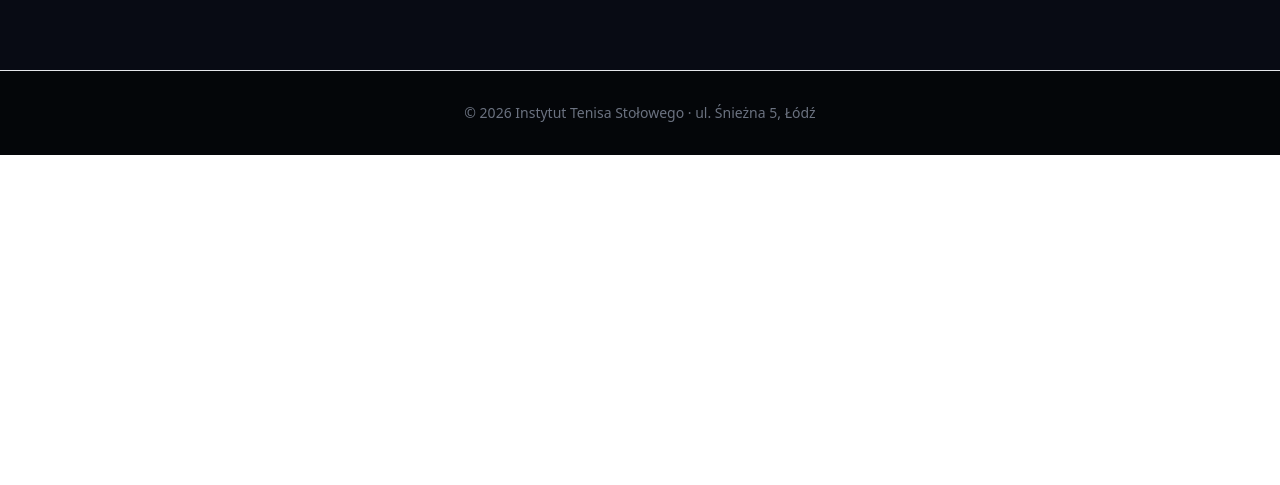
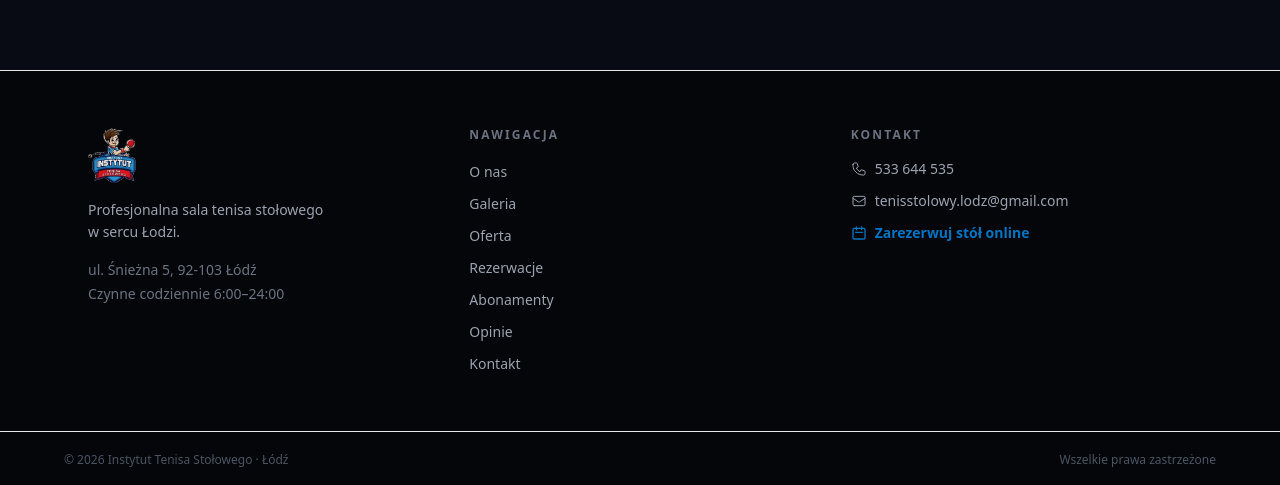
Before and after one commit to LudzCPP/stronka-its, a React (Vite) app: page / in a window 1280 px wide. Shown: the part 7224-7709 px from the top of the page. Before the commit the page ends 7379 px from the top, so only its background shows below. Built offline with nearby package versions, Linux system fonts and the light colour scheme.

Commit message:
UI: dodano komponent Footer z logo, nawigacja, kontakt

```diff
--- a/src/App.jsx
+++ b/src/App.jsx
@@ -7,6 +7,7 @@ import Rezerwacje from './components/Rezerwacje'
 import Abonament from './components/Abonament'
 import Testimonials from './components/Testimonials'
 import Contact from './components/Contact'
+import Footer from './components/Footer'
 
 export default function App() {
   return (
@@ -20,9 +21,7 @@ export default function App() {
       <Abonament />
       <Testimonials />
       <Contact />
-      <footer className="py-8 bg-[#040609] border-t border-white/8 text-center text-sm text-gray-500">
-        <p>© {new Date().getFullYear()} Instytut Tenisa Stołowego · ul. Śnieżna 5, Łódź</p>
-      </footer>
+      <Footer />
     </main>
   )
 }
--- /dev/null
+++ b/src/components/Footer.jsx
@@ -0,0 +1,112 @@
+import logo from '../assets/its_logo-removebg-preview.png'
+
+const NAV_LINKS = [
+  { label: 'O nas',       href: '#about' },
+  { label: 'Galeria',     href: '#gallery' },
+  { label: 'Oferta',      href: '#services' },
+  { label: 'Rezerwacje',  href: '#rezerwacje' },
+  { label: 'Abonamenty',  href: '#abonamenty' },
+  { label: 'Opinie',      href: '#testimonials' },
+  { label: 'Kontakt',     href: '#contact' },
+]
+
+export default function Footer() {
+  return (
+    <footer className="bg-[#040609] border-t border-white/8">
+      <div className="max-w-6xl mx-auto px-6 py-14 grid sm:grid-cols-2 lg:grid-cols-3 gap-10">
+
+        {/* Logo + adres */}
+        <div>
+          <img src={logo} alt="Instytut Tenisa Stołowego" className="h-14 w-auto mb-4 opacity-90" />
+          <p className="text-gray-400 text-sm leading-relaxed">
+            Profesjonalna sala tenisa stołowego<br />w sercu Łodzi.
+          </p>
+          <div className="mt-4 space-y-1 text-sm text-gray-500">
+            <p>ul. Śnieżna 5, 92-103 Łódź</p>
+            <p>Czynne codziennie 6:00–24:00</p>
+          </div>
+        </div>
+
+        {/* Nawigacja */}
+        <div>
+          <p className="text-xs font-bold tracking-[0.18em] uppercase text-gray-500 mb-4">Nawigacja</p>
+          <ul className="space-y-2">
+            {NAV_LINKS.map(link => (
+              <li key={link.href}>
+                <a
+                  href={link.href}
+                  className="text-gray-400 hover:text-white text-sm transition-colors"
+                >
+                  {link.label}
+                </a>
+              </li>
+            ))}
+          </ul>
+        </div>
+
+        {/* Kontakt */}
+        <div>
+          <p className="text-xs font-bold tracking-[0.18em] uppercase text-gray-500 mb-4">Kontakt</p>
+          <ul className="space-y-3">
+            <li>
+              <a href="tel:+48533644535" className="flex items-center gap-2 text-gray-400 hover:text-white text-sm transition-colors group">
+                <PhoneIcon />
+                533 644 535
+              </a>
+            </li>
+            <li>
+              <a href="mailto:tenisstolowy.lodz@gmail.com" className="flex items-center gap-2 text-gray-400 hover:text-white text-sm transition-colors group">
+                <EmailIcon />
+                tenisstolowy.lodz@gmail.com
+              </a>
+            </li>
+            <li>
+              <a
+                href="https://its.nakiedy.pl"
+                target="_blank"
+                rel="noopener noreferrer"
+                className="flex items-center gap-2 text-[#0075C4] hover:text-blue-400 text-sm font-semibold transition-colors"
+              >
+                <CalendarIcon />
+                Zarezerwuj stół online
+              </a>
+            </li>
+          </ul>
+        </div>
+
+      </div>
+
+      {/* Pasek dolny */}
+      <div className="border-t border-white/6 py-5 px-6">
+        <div className="max-w-6xl mx-auto flex flex-col sm:flex-row items-center justify-between gap-2 text-xs text-gray-600">
+          <p>© {new Date().getFullYear()} Instytut Tenisa Stołowego · Łódź</p>
+          <p>Wszelkie prawa zastrzeżone</p>
+        </div>
+      </div>
+    </footer>
+  )
+}
+
+function PhoneIcon() {
+  return (
+    <svg className="w-4 h-4 shrink-0" fill="none" stroke="currentColor" viewBox="0 0 24 24">
+      <path strokeLinecap="round" strokeLinejoin="round" strokeWidth={1.5} d="M3 5a2 2 0 012-2h3.28a1 1 0 01.948.684l1.498 4.493a1 1 0 01-.502 1.21l-2.257 1.13a11.042 11.042 0 005.516 5.516l1.13-2.257a1 1 0 011.21-.502l4.493 1.498a1 1 0 01.684.949V19a2 2 0 01-2 2h-1C9.716 21 3 14.284 3 7V5z" />
+    </svg>
+  )
+}
+
+function EmailIcon() {
+  return (
+    <svg className="w-4 h-4 shrink-0" fill="none" stroke="currentColor" viewBox="0 0 24 24">
+      <path strokeLinecap="round" strokeLinejoin="round" strokeWidth={1.5} d="M3 8l7.89 5.26a2 2 0 002.22 0L21 8M5 19h14a2 2 0 002-2V7a2 2 0 00-2-2H5a2 2 0 00-2 2v10a2 2 0 002 2z" />
+    </svg>
+  )
+}
+
+function CalendarIcon() {
+  return (
+    <svg className="w-4 h-4 shrink-0" fill="none" stroke="currentColor" viewBox="0 0 24 24">
+      <path strokeLinecap="round" strokeLinejoin="round" strokeWidth={2} d="M8 7V3m8 4V3m-9 8h10M5 21h14a2 2 0 002-2V7a2 2 0 00-2-2H5a2 2 0 00-2 2v12a2 2 0 002 2z" />
+    </svg>
+  )
+}
```
